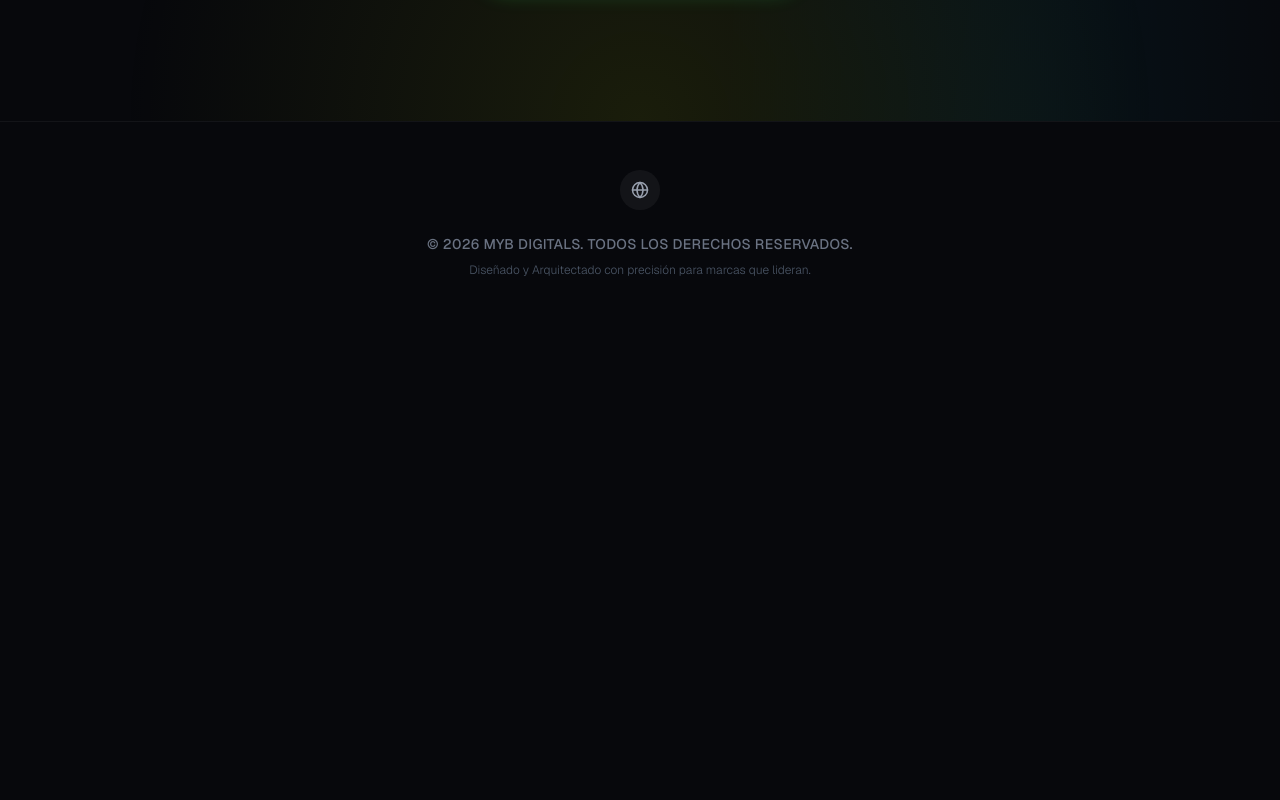
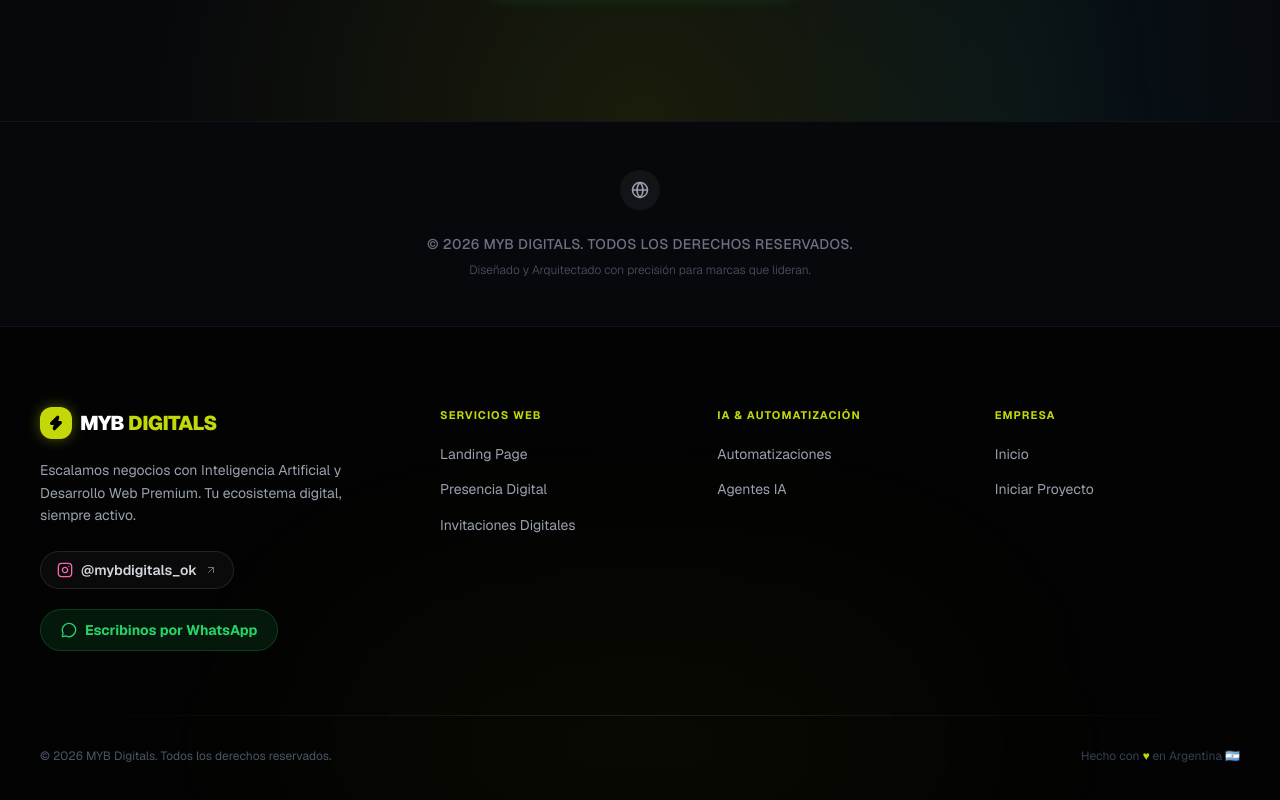
Before and after one commit to ProgWBVSG/mybdigitals-wb, a Next.js app: page / in a window 1280 px wide. Shown: the part 6307-7107 px from the top of the page. Before the commit the page ends 6633 px from the top, so only its background shows below. Built offline with nearby package versions, Linux system fonts and the light colour scheme.

Commit message:
feat(ui): add global Footer component with nav, Instagram and WhatsApp links

```diff
--- a/src/app/layout.tsx
+++ b/src/app/layout.tsx
@@ -3,6 +3,7 @@
 import "./globals.css";
 import FloatingWidgets from "@/components/FloatingWidgets";
 import Navbar from "@/components/Navbar";
+import Footer from "@/components/Footer";
 
 const geistSans = Geist({
   variable: "--font-geist-sans",
@@ -63,6 +64,7 @@
         <div id="main-content" tabIndex={-1}>
           {children}
         </div>
+        <Footer />
         <FloatingWidgets />
       </body>
     </html>
--- /dev/null
+++ b/src/components/Footer.tsx
@@ -0,0 +1,126 @@
+"use client";
+
+import Link from "next/link";
+import { Instagram, MessageCircle, Zap, ArrowUpRight } from "lucide-react";
+
+const NAV_LINKS = [
+  {
+    title: "Servicios Web",
+    links: [
+      { label: "Landing Page", href: "/servicios/web/landing-page" },
+      { label: "Presencia Digital", href: "/servicios/web/presencia-digital" },
+      { label: "Invitaciones Digitales", href: "/servicios/web/invitaciones" },
+    ],
+  },
+  {
+    title: "IA & Automatización",
+    links: [
+      { label: "Automatizaciones", href: "/servicios/automatizaciones" },
+      { label: "Agentes IA", href: "/servicios/automatizaciones" },
+    ],
+  },
+  {
+    title: "Empresa",
+    links: [
+      { label: "Inicio", href: "/" },
+      { label: "Iniciar Proyecto", href: "https://wa.me/543515555123" },
+    ],
+  },
+];
+
+export default function Footer() {
+  const year = new Date().getFullYear();
+
+  return (
+    <footer className="w-full bg-[#030303] border-t border-white/[0.06] text-white font-sans relative overflow-hidden">
+      {/* Ambient glow */}
+      <div className="absolute bottom-0 left-1/2 -translate-x-1/2 w-[600px] h-[200px] bg-primary/5 blur-[120px] rounded-full pointer-events-none" />
+
+      <div className="max-w-7xl mx-auto px-6 md:px-10 py-16 md:py-20 relative z-10">
+
+        {/* Top row */}
+        <div className="flex flex-col lg:flex-row gap-12 lg:gap-20 mb-16">
+
+          {/* Brand */}
+          <div className="lg:w-[320px] shrink-0 flex flex-col gap-5">
+            <Link href="/" className="inline-flex items-center gap-2 group w-fit">
+              <div className="w-8 h-8 rounded-xl bg-primary flex items-center justify-center shadow-[0_0_14px_rgba(195,216,9,0.4)]">
+                <Zap className="w-4 h-4 text-black fill-black" />
+              </div>
+              <span className="font-black text-xl tracking-tight">
+                MYB <span className="text-primary">DIGITALS</span>
+              </span>
+            </Link>
+
+            <p className="text-gray-400 text-sm leading-relaxed max-w-xs">
+              Escalamos negocios con Inteligencia Artificial y Desarrollo Web Premium. Tu ecosistema digital, siempre activo.
+            </p>
+
+            {/* Social */}
+            <div className="flex items-center gap-3 mt-1">
+              <a
+                href="https://www.instagram.com/mybdigitals_ok"
+                target="_blank"
+                rel="noopener noreferrer"
+                aria-label="Instagram de MYB Digitals"
+                className="flex items-center gap-2 px-4 py-2 rounded-full border border-white/10 bg-white/[0.03] hover:bg-white/[0.07] hover:border-primary/30 transition-all text-sm font-semibold text-gray-300 hover:text-white group"
+              >
+                <Instagram className="w-4 h-4 text-pink-400 group-hover:text-pink-300 transition-colors" />
+                @mybdigitals_ok
+                <ArrowUpRight className="w-3 h-3 opacity-50 group-hover:opacity-100 transition-opacity" />
+              </a>
+            </div>
+
+            {/* WhatsApp CTA */}
+            <a
+              href="https://wa.me/543515555123?text=Hola,%20me%20comunico%20desde%20la%20web%20de%20MYB%20Digitals."
+              target="_blank"
+              rel="noopener noreferrer"
+              aria-label="Contactar por WhatsApp"
+              className="inline-flex items-center gap-2 px-5 py-2.5 rounded-full bg-[#25D366]/10 border border-[#25D366]/20 text-[#25D366] text-sm font-bold hover:bg-[#25D366]/20 transition-colors w-fit"
+            >
+              <MessageCircle className="w-4 h-4" />
+              Escribinos por WhatsApp
+            </a>
+          </div>
+
+          {/* Nav columns */}
+          <div className="flex-1 grid grid-cols-2 sm:grid-cols-3 gap-8">
+            {NAV_LINKS.map((col) => (
+              <div key={col.title}>
+                <p className="text-[11px] font-bold uppercase tracking-widest text-primary mb-4">
+                  {col.title}
+                </p>
+                <ul className="flex flex-col gap-2.5">
+                  {col.links.map((link) => (
+                    <li key={link.label}>
+                      <Link
+                        href={link.href}
+                        className="text-gray-400 hover:text-white text-sm transition-colors hover:translate-x-0.5 inline-block"
+                        {...(link.href.startsWith("http") ? { target: "_blank", rel: "noopener noreferrer" } : {})}
+                      >
+                        {link.label}
+                      </Link>
+                    </li>
+                  ))}
+                </ul>
+              </div>
+            ))}
+          </div>
+        </div>
+
+        {/* Divider */}
+        <div className="h-px w-full bg-gradient-to-r from-transparent via-white/10 to-transparent" />
+
+        {/* Bottom row */}
+        <div className="flex flex-col sm:flex-row items-center justify-between gap-4 mt-8 text-xs text-gray-600">
+          <p>© {year} MYB Digitals. Todos los derechos reservados.</p>
+          <p className="text-gray-700">
+            Hecho con <span className="text-primary">♥</span> en Argentina 🇦🇷
+          </p>
+        </div>
+
+      </div>
+    </footer>
+  );
+}
```
